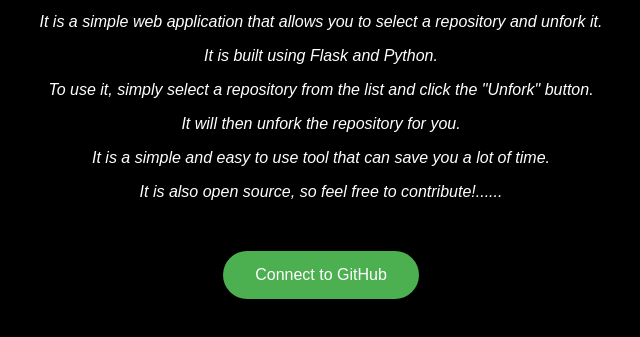
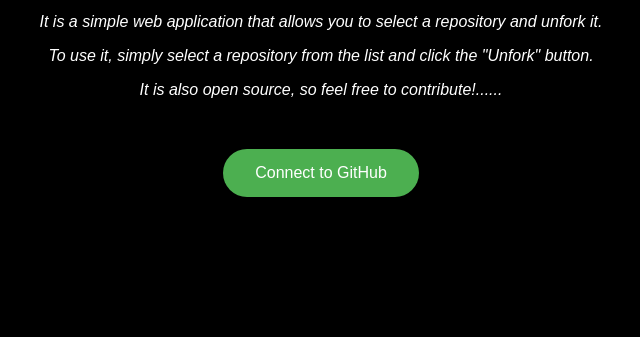
Before and after one commit to NarmalaSk/Unfork, a plain HTML site: page templates/Index.html in a window 1280 px wide. Shown: the part 197-534 px from the top of the page, without its empty margins (319-959 px from the left). Drawn offline with Linux system fonts and the light colour scheme.

Commit message:
Update Index.html

```diff
--- a/templates/Index.html
+++ b/templates/Index.html
@@ -8,10 +8,7 @@
         <h1>Unfork</h1>
         <p>Unfork is a tool to help you unfork your GitHub repositories.</p>
         <p>It is a simple web application that allows you to select a repository and unfork it.</p>
-        <p>It is built using Flask and Python.</p>
         <p>To use it, simply select a repository from the list and click the "Unfork" button.</p>
-        <p>It will then unfork the repository for you.</p>
-        <p>It is a simple and easy to use tool that can save you a lot of time.</p>
         <p>It is also open source, so feel free to contribute!......</p>
     </div>
 
```
